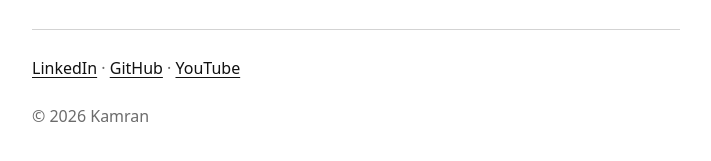
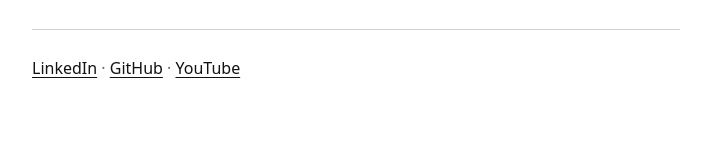
Before and after one commit to fyikamran/fyikamran.github.io, a Jekyll site: the page built from index.html, in a window 1280 px wide. Shown: the part 643-804 px from the top of the page, without its empty margins (284-995 px from the left). Built offline with Jekyll 4.4.1, drawn with Linux system fonts in a browser that asks for light colours.

Commit message:
Remove copyright notice from footer
Remove copyright notice from footer.

```diff
--- a/_includes/footer.html
+++ b/_includes/footer.html
@@ -2,5 +2,4 @@
   <p>
     {% for profile in site.profiles %}<a href="{{ profile.url }}" rel="me">{{ profile.name }}</a>{% unless forloop.last %} · {% endunless %}{% endfor %}
   </p>
-  <p>© {{ 'now' | date: "%Y" }} Kamran</p>
 </footer>
```
